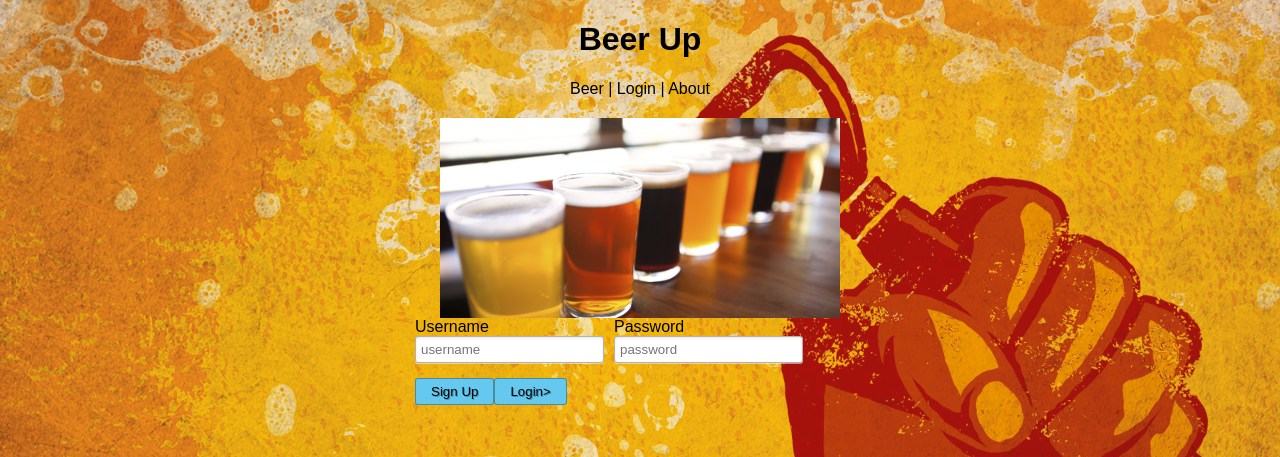
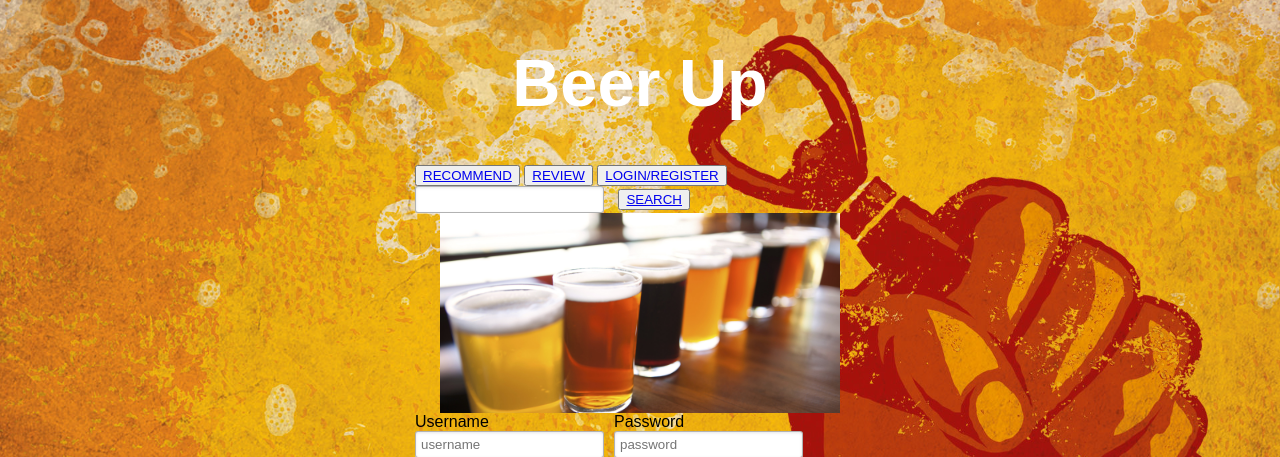
Before and after one commit to tandoni/csse280Project, a Node server app: template frontend/templates/login.html in a window 1280 px wide. Shown: the top 457 px of the page. Run offline with Node 20, Linux system fonts and the light colour scheme; the template is opened without the code that fills it, so the values that code supplies are empty; some libraries are stand-ins or nearby versions.

Commit message:
Login Page nav bar update

```diff
--- a/frontend/css/login.css
+++ b/frontend/css/login.css
@@ -8,6 +8,8 @@
 }
 
 h1 {
+    font-size: 50pt;
+    color: white;
     text-align: center;
 }
 
@@ -60,7 +62,8 @@
     box-shadow: inset 0px 1px 3px 0px rgba(0, 0, 0, 0.1), 0px 1px 0px 0px rgba(250, 250, 250, 0.5);
 }
 
-#signUp, #login {
+#signUp,
+#login {
     border: 1px solid rgba(0, 0, 0, 0.3);
     background: #64c8ef;
     padding: 5px 15px;
--- a/frontend/index.html
+++ b/frontend/index.html
@@ -33,7 +33,7 @@
 <body onload="startTimer()">
 
     <div>
-        <h>Beer Up</h><br/>
+        <h1>Beer Up</h1>
         <div class="body-content">
             <div class="menu-buttons">
                 <button class="button" style="display: inline-block">
--- a/frontend/js/login.js
+++ b/frontend/js/login.js
@@ -1,23 +1,7 @@
-$( ".input" ).focusin(function() {
-  $( this ).find( "span" ).animate({"opacity":"0"}, 200);
-});
-
-$( ".input" ).focusout(function() {
-  $( this ).find( "span" ).animate({"opacity":"1"}, 300);
-});
-
-$(".login").submit(function(){
-  $(this).find(".submit i").removeAttr('class').addClass("fa fa-check").css({"color":"#fff"});
-  $(".submit").css({"background":"#2ecc71", "border-color":"#2ecc71"});
-  $(".feedback").show().animate({"opacity":"1", "bottom":"-80px"}, 400);
-  $("input").css({"border-color":"#2ecc71"});
-  return false;
-});
-
 $('#login').on('click', function() {
     console.log('clicked');
     $.ajax({
-    url: 'http://127.0.0.1:3000/people/login/'+$('#username').val()+'/'+$('#password').val(),
+        url: 'http://127.0.0.1:3000/people/login/' + $('#username').val() + '/' + $('#password').val(),
         type: 'POST',
         success: function(data) {
             alert(data);
--- a/frontend/templates/login.html
+++ b/frontend/templates/login.html
@@ -11,13 +11,30 @@
 <body>
     <h1>Beer Up</h1>
 
-    <div class="nav-container">
-        <nav>
-            Beer | Login | About
-        </nav>
+    <section class="loginform">
+        <div class="menu-buttons">
+            <button class="button" style="display: inline-block">
+                    <a class = "nounderline" href="index.html">
+                        <span >RECOMMEND</span>
+                    </a>
+                </button>
+            <button class="button" style="display: inline-block">
+                    <a class = "nounderline" href="index.html">
+                        <span >REVIEW</span>
+                    </a>
+                </button>
+            <button class="button" style="display: inline-block">
+                    <a class = "nounderline" href="./templates/login.html">
+                        <span>LOGIN/REGISTER</span>
+                    </a>
+                </button>
+            <input type="text" name="search">
+            <button class="button" style="display: inline-block">
+                    <a class = "nounderline" href="index.html">
+                        <span >SEARCH</span>
+                    </a>
+                </button>
         </div>
-
-    <section class="loginform">
         <img src="../images/craft-beer.jpg" alt="beer" />
         <ul>
             <li><label for="username">Username</label>
```
Also changed, not shown: frontend/css/main.css (+11 -3 lines), frontend/css/style.css (deleted, +0 -12 lines). Lines whose indentation alone changed are shown as unchanged.
